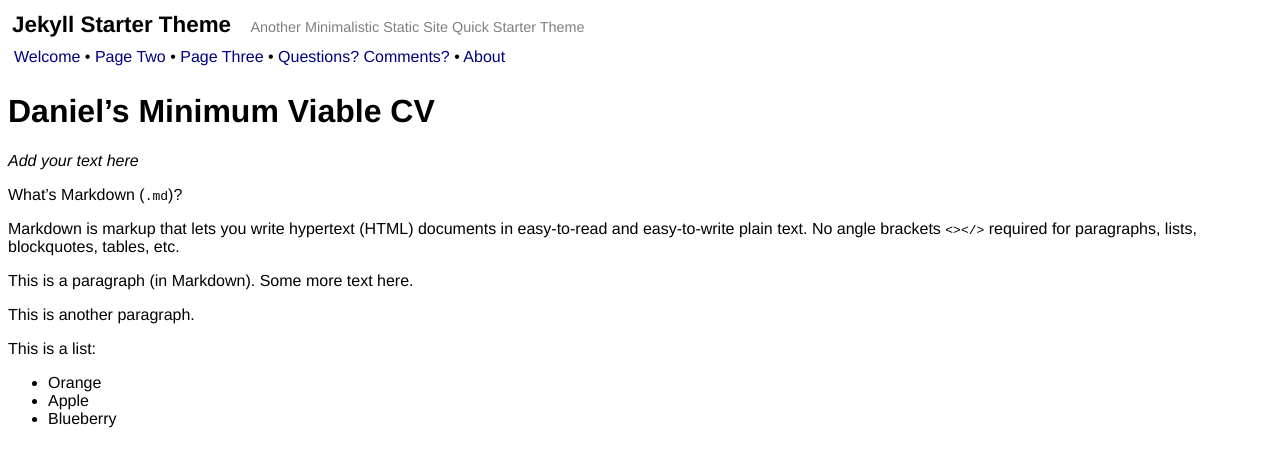
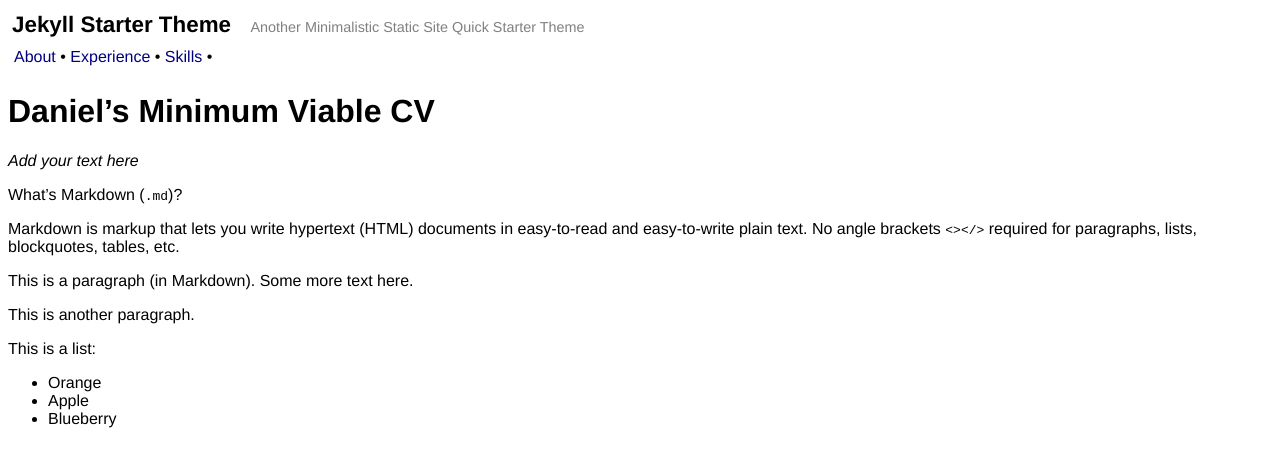
Before and after one commit to twinmystery/cv, a Jekyll site: the page built from index.md, in a window 1280 px wide. Shown: the top 467 px of the page. Built offline with Jekyll 4.4.1, drawn with Linux system fonts in a browser that asks for light colours.

Commit message:
update default.html
fix links

```diff
--- a/_layouts/default.html
+++ b/_layouts/default.html
@@ -14,11 +14,9 @@
 </div>
 
 <div id="nav">
-  <a href="{{ 'index.html' | relative_url }}">Welcome</a> •
-  <a href="{{ 'two.html'   | relative_url }}">Page Two</a> •
-  <a href="{{ 'three.html' | relative_url }}">Page Three</a> •
-  <a href="http://groups.google.com/group/wwwmake">Questions? Comments?</a> •
-  <a href="https://github.com/henrythemes/jekyll-starter-theme">About</a>
+  <a href="{{ 'index.html' | relative_url }}">About</a> •
+  <a href="{{ 'two.html'   | relative_url }}">Experience</a> •
+  <a href="{{ 'three.html' | relative_url }}">Skills</a> •
 </div>
 
 <div id="content">
```
